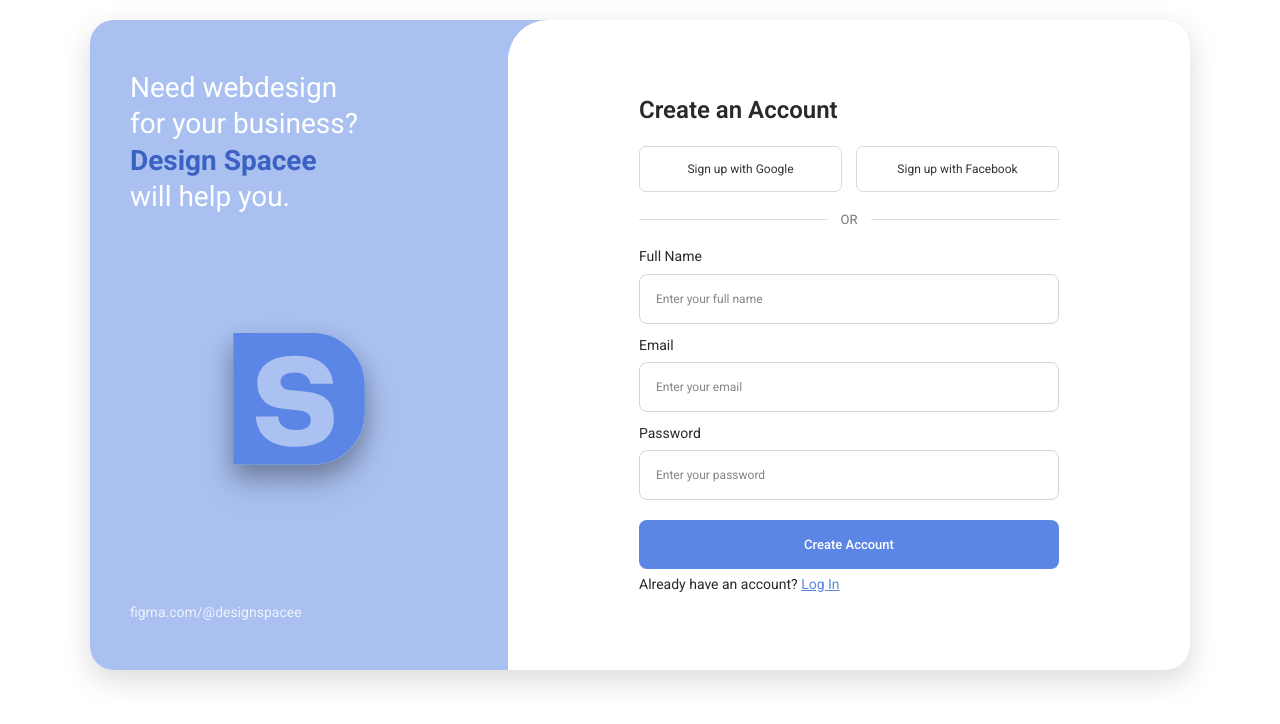
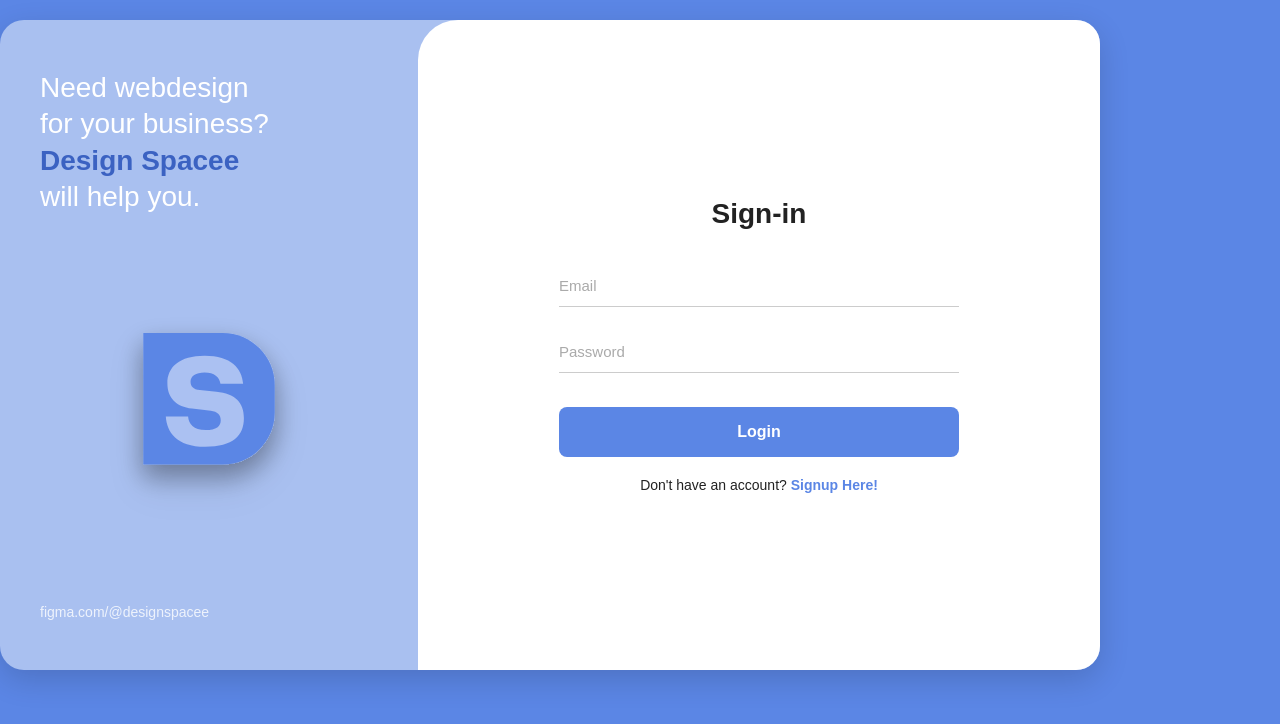
Before and after one commit to jarellecalimlim25/APPDEV1, a React (Vite) app in the folder F_L04_ReactJsStylingFigmaConversion/: page / in a window 1280 px wide. Shown: the top 724 px of the page. Built offline with nearby package versions, Linux system fonts and the light colour scheme.

Commit message:
Add Login and Sign Up screen screenshots

```diff
--- a/F_L04_ReactJsStylingFigmaConversion/src/App.jsx
+++ b/F_L04_ReactJsStylingFigmaConversion/src/App.jsx
@@ -1,16 +1,16 @@
-// import Login from "./components/Login";
-// import "./App.css";
+import Login from "./components/Login";
+import "./App.css";
+
+function App() {
+  return <Login />;
+}
+
+export default App;
+
+// import SignUp from "./components/SignUp";
 
 // function App() {
-//   return <Login />;
+//     return <SignUp />;
 // }
 
 // export default App;
-
-import SignUp from "./components/SignUp";
-
-function App() {
-    return <SignUp />;
-}
-
-export default App;
```
Also changed, not shown: F_L04_ReactJsStylingFigmaConversion/calimlim-login-reactjs-styling.PNG (added), F_L04_ReactJsStylingFigmaConversion/calimlim-signup-reactjs-styling.PNG (added).
